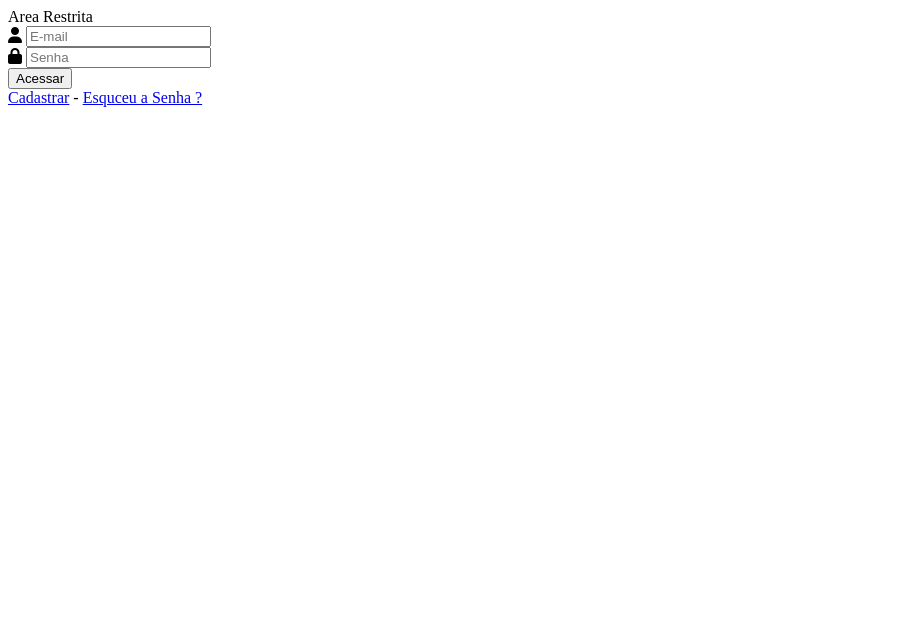
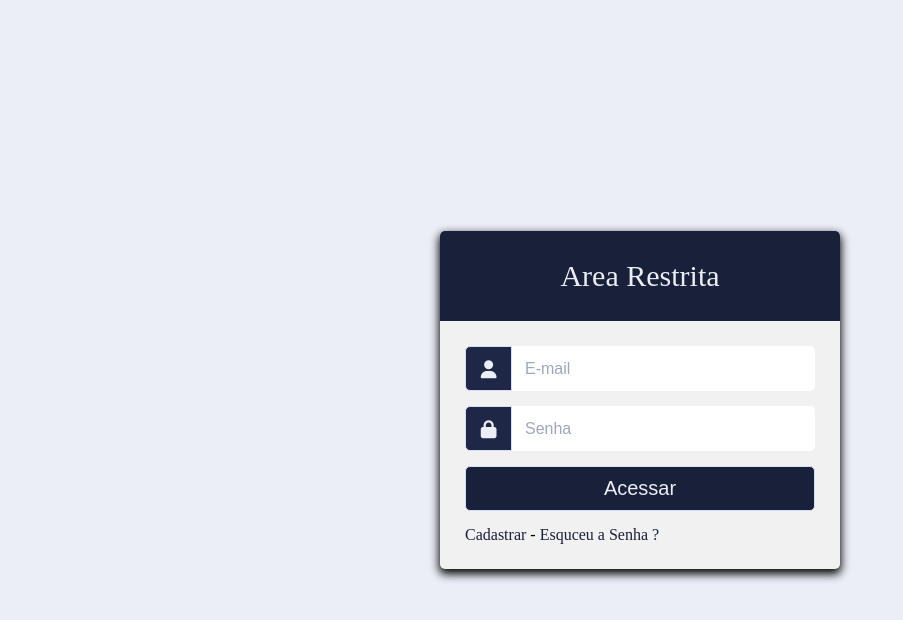
Before and after one commit to Armandomateus41/Layout-do-Sistema-Administrativo, a plain HTML site: page página de login.html in a window 1280 px wide. Shown: the whole page, without its empty margins (0-903 px from the left). Drawn offline with Linux system fonts and the light colour scheme.

Commit message:
Primeiro commit

```diff
--- /dev/null
+++ b/css/custom login.css
@@ -0,0 +1,166 @@
+*{ /* atruir para aquivo inteiro*/
+margin: 0;
+padding: 0;
+box-sizing: border-box; /* retira o espaço total dos itens*/
+
+}
+
+/* cores do projetos*/
+:root{
+    --site-color: #3a7afe;
+    --main-color: #ebeef6;
+    --active-color: #d4def7;
+    --bg-color: #ecedf0;
+    --second-color: #f1f1f1;
+    --third-color: #9fa7bd;
+    --main-bg-color: #192039;
+    --second-bg-color: #1e2746;
+    --third-bg-color: #3a7afe;
+    --fourth-bg-color: #131b38;
+    --primary-color: #0088cc;
+    --success-color: #47a447;
+    --info-color: #5bc0de;
+    --warning-color: #ed9c28;
+    --danger-color: #d2322d;
+}
+
+/* inicio do corpo doi projeto*/
+
+body{
+    background-color: var(--main-color); /* cor  do fundo do projecto*/
+
+}
+
+/* inicio personalizar area d-flex*/
+
+.d-flex {
+    display: flex; /* primeiro */
+    align-items: center; /* centralizar itens na parte superior */
+    justify-content: center; /* e para aliar lateral esquerda e direita no centro*/
+    height: 100vh; /*  centralizar altura */
+
+}
+/* fim personalizar area d-flex*/
+
+/* inicio personalizar area container-login */
+.container-login {
+width: 400px; /*largura 400 */
+ display: flex;
+  flex-direction: row;
+  margin: 0  5px;
+   /*cor do espaço */
+
+}
+
+/* Fim  personalizar area container-login */
+
+/*Inicio personalizar area wrapper-login*/
+
+.wrapper-login{
+width: 100%; /*largura*/
+background-color: var(--second-color);
+border-radius: 5px; /* bordar no espaço*/
+box-shadow: 0px 4px 10px 1px rgba(0, 0, 0, 1); /* adicionar sombra*/
+
+}
+/*fim personalizar area wrapper-login*/
+
+
+/*Inicio personalizar area wrapper-login title*/
+
+
+.wrapper-login .title {
+    height: 90px; /* altura */
+    background-color: var(--main-bg-color);
+    border-radius: 5px 5px 0 0; /*preechecimento da cor da borda lateral area restrita */
+    color: var(--main-color); /* cor da letra*/
+    font-size: 30px; /* tamanho da fonte*/
+    font-weight: 400;
+    display: flex;
+    align-items: center;
+    justify-content: center;
+
+}
+
+/*fim personalizar area wrapper-login title*/
+
+
+
+/*Inicio personalizar area wrapper-login form-login row*/
+
+.wrapper-login .form-login{
+    padding: 25px; /* espaço das letras*/
+
+}
+
+
+.wrapper-login .form-login .row{
+   height: 45px; /*altura do das linha de espaço*/
+   margin-bottom: 15px;
+   position: relative; /*posição relativa*/
+
+
+}
+/*Inicio personalizar area wrapper-login form-login input*/
+.wrapper-login .form-login .row input{
+ height:100%;  /*altura*/
+ width: 100%; /* largura*/
+outline: none;
+padding-left: 60px;
+border-radius: 5px; /* bordar do espaço dos campos, email, e senha */
+border: 1px solid: var(--active-color);
+font-size: 16px; /* tamanho da fonte de dos campos e letras*/
+transition: all 0.3s ease; /* transição dos itens */
+
+ }
+/*Inicio personalizar area wrapper-login form-login input*/
+
+
+/*Inicio personalizar area wrapper-login placeholder*/
+ .wrapper-login .form-login .row input::placeholder{
+color: var(--third-color);
+
+    }
+/*Inicio personalizar area icone*/
+
+.wrapper-login .form-login .row i {
+    position: absolute; /* para colocar icones dentro do campo*/
+    width: 47px; /*largura*/
+    height: 100%; /*altura*/
+    color: var(--main-color); /* cor da letra */
+    font-size: 18px; /*tamanho do icone , tamanho da letra */
+    background-color: var(--second-bg-color); /*cor do fundo do icones*/
+    border: 1px solid var(--active-color);
+    border-radius: 5px 0 0 5px; /* determinar a borda na parte inferior e superior*/
+    display: flex;  /*parte do alinha e centralizar*/
+    align-items: center;
+    justify-content: center;
+}
+ /*fim personalizar area icone*/
+
+ /*Incio  personalizar area botão */
+ .wrapper-login .form-login .button input{
+    color: var(--main-color); /*cor da letra do botão*/
+    font-size: 20px;
+    font-weight: 300;
+    padding-left: 0;
+    background-color: var(--main-bg-color); /*cor do fundo do botão*/
+    border: 1px solid var(--active-color);
+    cursor: pointer;
+}
+/*fim personalizar area botão */
+
+.form-login .button input:hover{
+     background: var(--second-bg-color);
+}
+
+ /*Incio  personalizar area signup-link*/
+.wrapper-login .form-login .signup-link a{
+    color: var(--main-bg-color);
+    text-decoration: none; /*server para tira o traço abaixo do esqueceus senha */
+
+}
+
+.form-login .signup-link a:hover{
+    color: var(--site-color);
+}
--- a/página de login.html
+++ b/página de login.html
@@ -5,6 +5,7 @@
     <meta name="viewport" content="width=device-width, initial-scale=1.0">
     <link rel="shortcut icon" href="images/icon/favicon.ico"> <!--adicionar favicon-->
     <link rel="stylesheet" href="https://cdnjs.cloudflare.com/ajax/libs/font-awesome/6.4.0/css/all.min.css"> <!--adicionar servidor de fonte externo-->
+    <link rel="stylesheet" href="css/custom login.css">
     <title>Login - Armando</title>
 
 </head>
```
